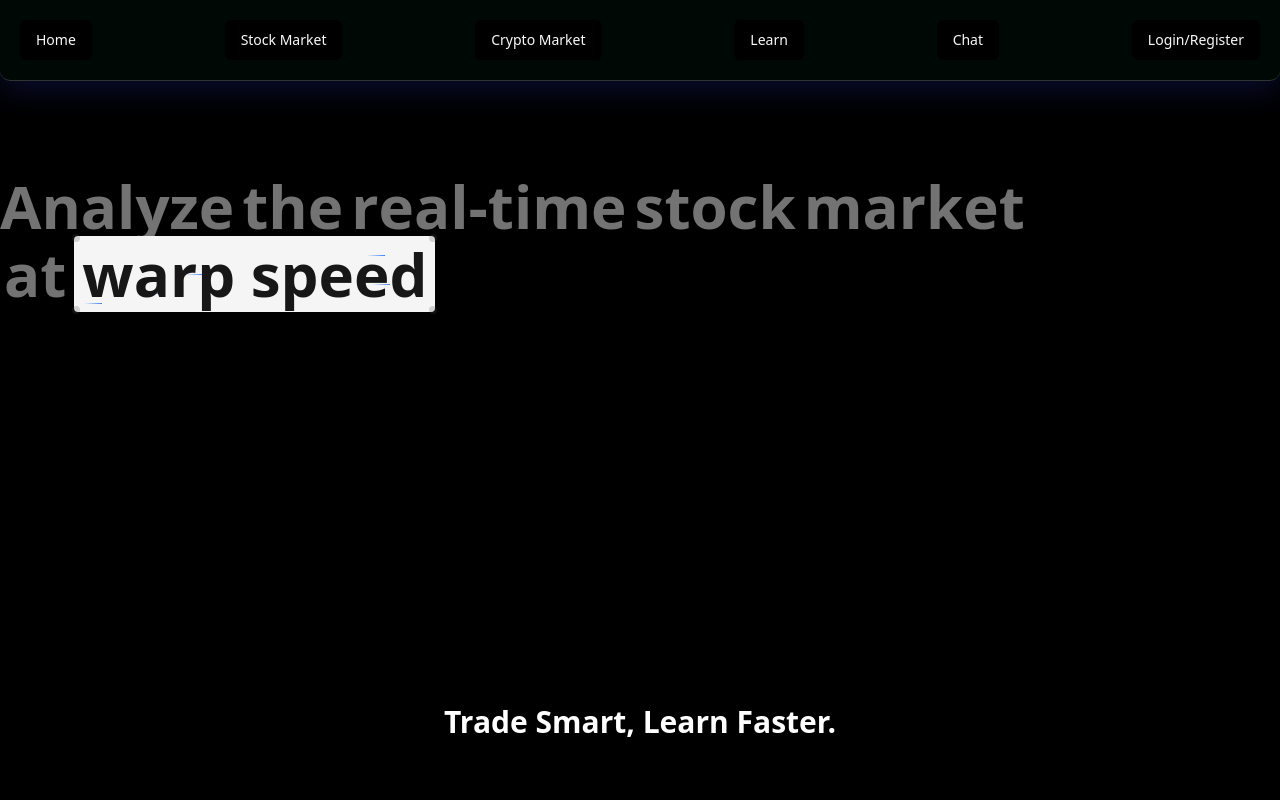
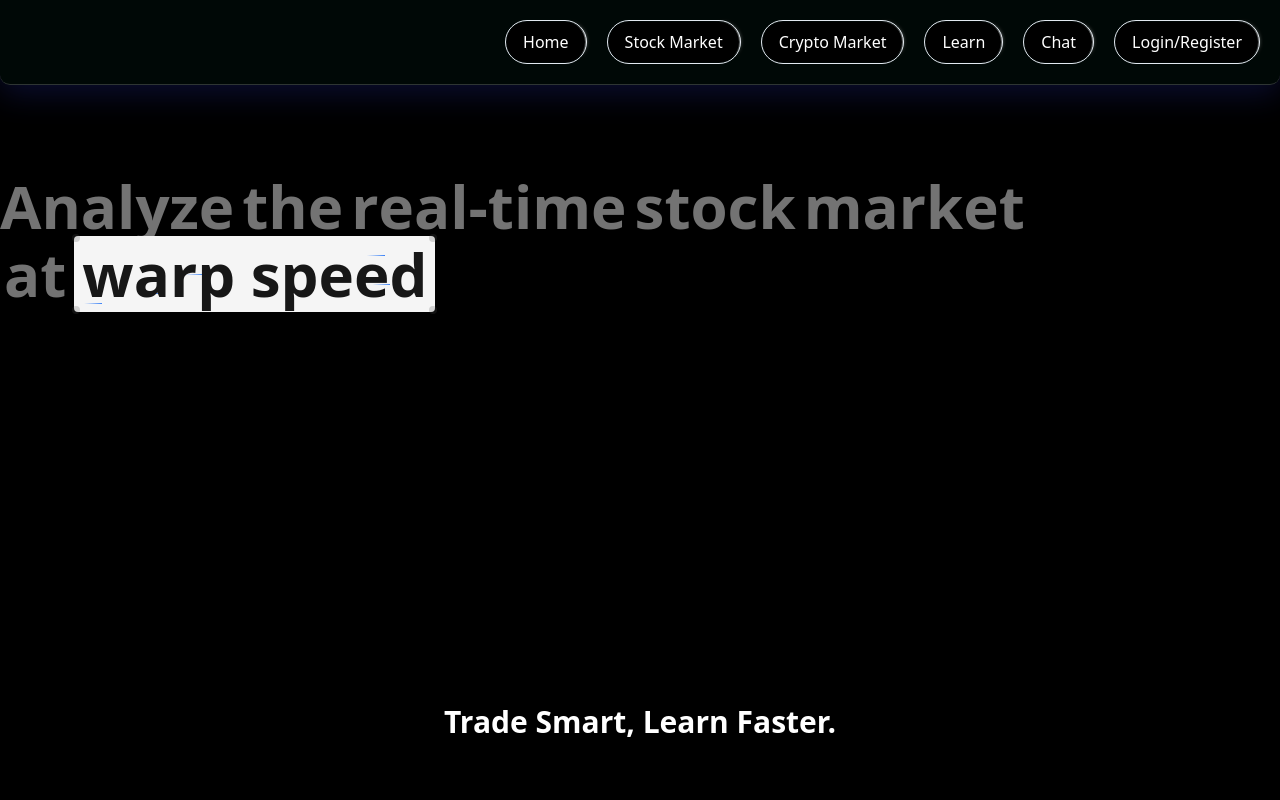
Before and after one commit to sugabubba7/StockAppFrontend, a React (Vite) app: page / in a window 1280 px wide. Shown: the top 800 px of the page. Built offline with nearby package versions, Linux system fonts and the light colour scheme.

Commit message:
Header buttons

```diff
--- a/src/components/Header.jsx
+++ b/src/components/Header.jsx
@@ -1,7 +1,7 @@
 import React from "react";
 import { Button } from "./ui/button";
 import { useNavigate } from "react-router-dom";
-
+import { HoverBorderGradient } from "./ui/hover-border-gradient";
 
 function Header() {
   const navigate = useNavigate(); // Initialize the navigate function
@@ -26,12 +26,26 @@
         borderBottom: "1px solid rgba(255, 255, 255, 0.18)",
       }}
     >
-      <Button className="bg-black hover:bg-slate-700" onClick={() => navigate('/') }>Home</Button>
-      <Button className="bg-black hover:bg-slate-700" onClick= {() => navigate('/stock') }>Stock Market</Button>
-      <Button className="bg-black hover:bg-slate-700" onClick= {() => navigate('/crypto') }>Crypto Market</Button>
-      <Button className="bg-black hover:bg-slate-700" onClick= {() => navigate('/learn')}>Learn</Button>
-      <Button className="bg-black hover:bg-slate-700" onClick= {() => navigate('/chat')}>Chat</Button>
-      <Button className="bg-black hover:bg-slate-700" onClick= {() => navigate('/login')}>Login/Register</Button>
+      <div className="ml-auto flex gap-5">
+        <HoverBorderGradient onClick={() => navigate("/")}>
+          Home
+        </HoverBorderGradient>
+        <HoverBorderGradient onClick={() => navigate("/stock")}>
+          Stock Market
+        </HoverBorderGradient>
+        <HoverBorderGradient onClick={() => navigate("/crypto")}>
+          Crypto Market
+        </HoverBorderGradient>
+        <HoverBorderGradient onClick={() => navigate("/learn")}>
+          Learn
+        </HoverBorderGradient>
+        <HoverBorderGradient onClick={() => navigate("/chat")}>
+          Chat
+        </HoverBorderGradient>
+        <HoverBorderGradient onClick={() => navigate("/login")}>
+          Login/Register
+        </HoverBorderGradient>
+      </div>
     </div>
   );
 }
--- /dev/null
+++ b/src/components/ui/hover-border-gradient.jsx
@@ -0,0 +1,81 @@
+"use client";;
+import React, { useState, useEffect } from "react";
+
+import { motion } from "framer-motion";
+import { cn } from "@/lib/utils";
+
+export function HoverBorderGradient({
+  children,
+  containerClassName,
+  className,
+  as: Tag = "button",
+  duration = 1,
+  clockwise = true,
+  ...props
+}) {
+  const [hovered, setHovered] = useState(false);
+  const [direction, setDirection] = useState("TOP");
+
+  const rotateDirection = currentDirection => {
+    const directions = ["TOP", "LEFT", "BOTTOM", "RIGHT"];
+    const currentIndex = directions.indexOf(currentDirection);
+    const nextIndex = clockwise
+      ? (currentIndex - 1 + directions.length) % directions.length
+      : (currentIndex + 1) % directions.length;
+    return directions[nextIndex];
+  };
+
+  const movingMap = {
+    TOP: "radial-gradient(20.7% 50% at 50% 0%, hsl(0, 0%, 100%) 0%, rgba(255, 255, 255, 0) 100%)",
+    LEFT: "radial-gradient(16.6% 43.1% at 0% 50%, hsl(0, 0%, 100%) 0%, rgba(255, 255, 255, 0) 100%)",
+    BOTTOM:
+      "radial-gradient(20.7% 50% at 50% 100%, hsl(0, 0%, 100%) 0%, rgba(255, 255, 255, 0) 100%)",
+    RIGHT:
+      "radial-gradient(16.2% 41.199999999999996% at 100% 50%, hsl(0, 0%, 100%) 0%, rgba(255, 255, 255, 0) 100%)",
+  };
+
+  const highlight =
+    "radial-gradient(75% 181.15942028985506% at 50% 50%, #3275F8 0%, rgba(255, 255, 255, 0) 100%)";
+
+  useEffect(() => {
+    if (!hovered) {
+      const interval = setInterval(() => {
+        setDirection((prevState) => rotateDirection(prevState));
+      }, duration * 1000);
+      return () => clearInterval(interval);
+    }
+  }, [hovered]);
+  return (
+    (<Tag
+      onMouseEnter={(event) => {
+        setHovered(true);
+      }}
+      onMouseLeave={() => setHovered(false)}
+      className={cn(
+        "relative flex rounded-full border  content-center bg-black/20 hover:bg-black/10 transition duration-500 dark:bg-white/20 items-center flex-col flex-nowrap gap-10 h-min justify-center overflow-visible p-px decoration-clone w-fit",
+        containerClassName
+      )}
+      {...props}>
+      <div
+        className={cn("w-auto text-white z-10 bg-black px-4 py-2 rounded-[inherit]", className)}>
+        {children}
+      </div>
+      <motion.div
+        className={cn("flex-none inset-0 overflow-hidden absolute z-0 rounded-[inherit]")}
+        style={{
+          filter: "blur(2px)",
+          position: "absolute",
+          width: "100%",
+          height: "100%",
+        }}
+        initial={{ background: movingMap[direction] }}
+        animate={{
+          background: hovered
+            ? [movingMap[direction], highlight]
+            : movingMap[direction],
+        }}
+        transition={{ ease: "linear", duration: duration ?? 1 }} />
+      <div className="bg-black absolute z-1 flex-none inset-[2px] rounded-[100px]" />
+    </Tag>)
+  );
+}
```
